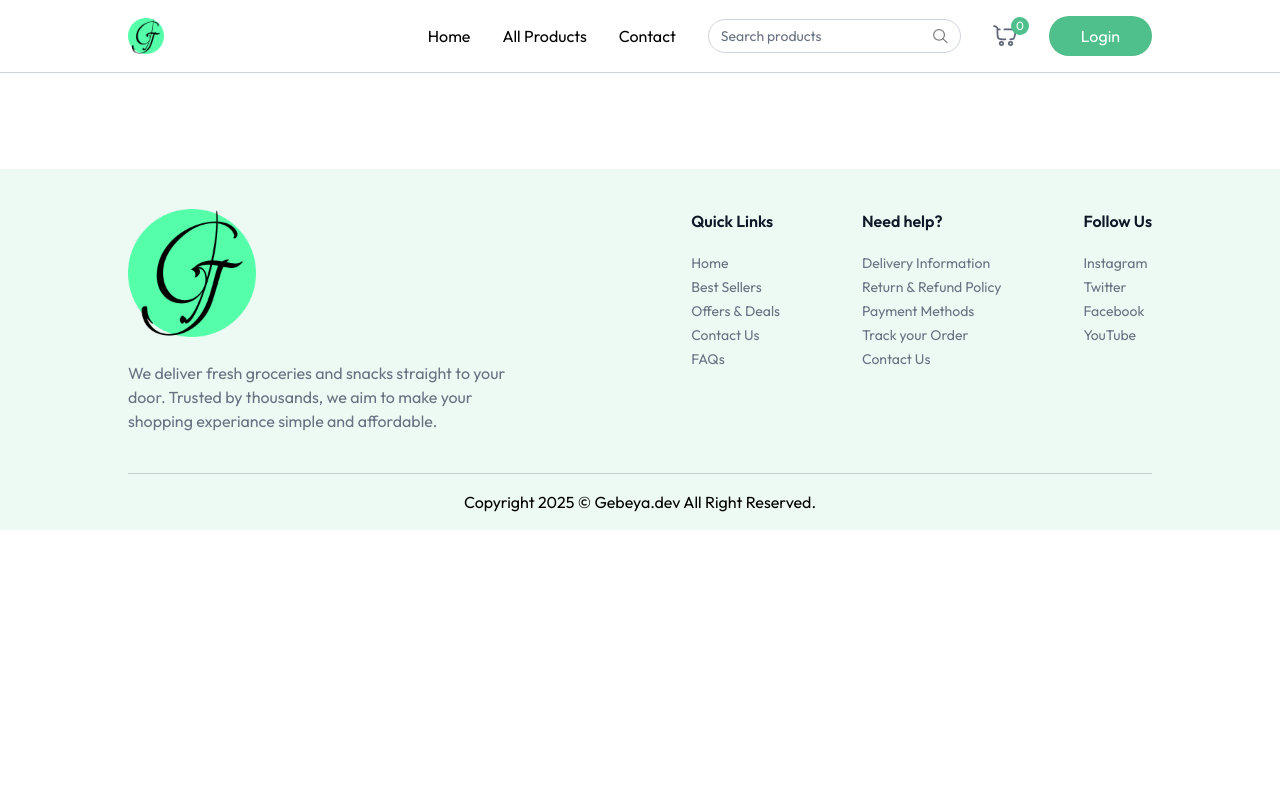
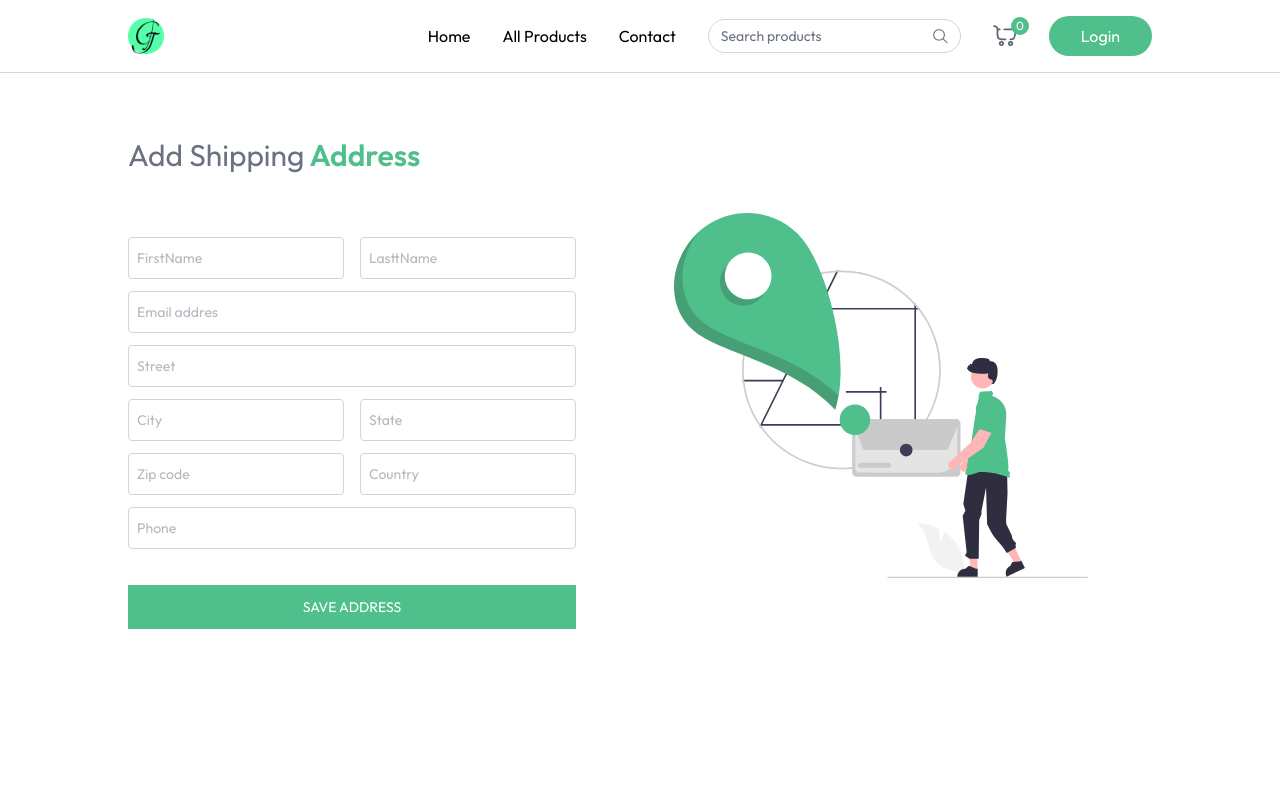
Before and after one commit to Tsedniya/Grocery-Delivery-Website, a React (Vite) app in the folder client/: page /add-address in a window 1280 px wide. Shown: the top 800 px of the page. Built offline with nearby package versions, Linux system fonts and the light colour scheme.

Commit message:
Frontend:orders

```diff
--- a/client/src/App.jsx
+++ b/client/src/App.jsx
@@ -10,6 +10,9 @@ import AllProducts from './pages/AllProducts';
 import ProductCatagory from './pages/ProductCatagory';
 import ProductDetails from './pages/ProductDetails';
 import Cart from './pages/Cart';
+import AddAddress from './pages/AddAddress';
+import MyOrders from './pages/MyOrders';
+
 const App = () => {
   const isSellerPath = useLocation().pathname.includes("seller");
   const {showUserLogin} = useAppContext()
@@ -27,6 +30,8 @@ const App = () => {
           <Route path='/products/:category' element={<ProductCatagory/>}/>
           <Route path='/products/:category/:id' element={<ProductDetails/>}/>
           <Route path='/cart' element={<Cart/>}/>
+          <Route path='/add-address' element={<AddAddress/>}/>
+          <Route path='/my-orders' element={<MyOrders/>}/>
 
         </Routes>
       </div>
--- a/client/src/pages/AddAddress.jsx
+++ b/client/src/pages/AddAddress.jsx
@@ -1,12 +1,91 @@
-import React from 'react'
+import {useState} from 'react'
+import { assets } from '../assets/assets'
 
-const inputField = (()=>(
-    <input type="text"/>
-))
+const InputField = ({ type, placeholder, name, handleChange, address }) => (
+  <input
+    className="w-full px-2 py-2.5 border border-gray-500/30 rounded outline-none
+               text-gray-500 focus:border-primary transition"
+    type={type}
+    placeholder={placeholder}
+    onChange={handleChange}
+    name={name}
+    value={address[name]}
+    required
+  />
+);
+
 
 const AddAddress = () => {
+
+  const[address, setAddress] = useState({
+    firstName:'',
+    lastName:'',
+    email:'',
+    street:'',
+    city:'',
+    state:'',
+    zipcode:'',
+    country:'',
+    phone:'',
+  })
+
+  const handleChange =(e)=>{
+    const {name,value} = e.target;
+    setAddress((prevAddress)=>({
+      ...prevAddress,
+      [name] :value,
+    }))
+  }
+
+
+   const onSubmitHandler = async (e)=>{
+    e.preventDefault();
+  }
   return (
-    <div>AddAddress</div>
+    <div className='mt-16 pb-16 '>
+        <p className='text-2xl md:text-3xl text-gray-500'>Add Shipping
+          <span className='font-semibold text-primary'> Address</span></p>
+        <div className='flex flex-col-reverse md:flex-row justify-between mt-10'>
+            <div className='flex-1 max-w-md'>
+              <form onSubmit={onSubmitHandler} className='space-y-3 mt-6 text-sm'>
+                <div className='grid grid-cols-2 gap-4'>
+                    <InputField handleChange={handleChange} address={address}
+                      name='first Name' type="text" placeholder="FirstName"/>
+                     <InputField handleChange={handleChange} address={address}
+                      name='last Name' type="text" placeholder="LasttName"/>
+                </div>
+                <InputField handleChange={handleChange} address={address} name='email'
+                type="email" placeholder="Email addres"/>
+                <InputField handleChange={handleChange} address={address} name='street'
+                 type="text" placeholder="Street" />
+                 <div className='grid grid-cols-2 gap-4'>
+                    <InputField handleChange={handleChange} address={address} name='city'
+                 type="text" placeholder="City" />
+                   <InputField handleChange={handleChange} address={address} name='state'
+                 type="text" placeholder="State" />
+                 </div>
+                 <div className='grid grid-cols-2 gap-4'>
+                    <InputField handleChange={handleChange} address={address} name='zip code'
+                 type="text" placeholder="Zip code" />
+                   <InputField handleChange={handleChange} address={address} name='country'
+                 type="text" placeholder="Country" />
+                 </div>
+
+
+                  <InputField handleChange={handleChange} address={address} name='Phone'
+                 type="text" placeholder="Phone" />
+                 <button className='w-full mt-6 bg-primary text-white py-3
+                      hover:bg-primary-dull transition cursor-pointer uppercase'>
+                        Save address
+                      </button>
+
+              </form>
+
+            </div>
+
+          <img className='md:mr-16 mb-16 md:mt-0' src={assets.add_address_iamge} alt="Add Address"/>
+        </div>
+    </div>
   )
 }
 
--- a/client/src/pages/Cart.jsx
+++ b/client/src/pages/Cart.jsx
@@ -7,7 +7,7 @@ const Cart = () => {
     const {products,currency,cartItems,removeFromCart, getCartCount,updateCartItem,navigate,getCartAmount} = useAppContext()
     const [cartArray, setCartArray] = useState([])
     const [addresses, setAddresses] = useState(dummyAddress)
-    const [showAddress, setShowAddresses] = useState(false)
+    const [showAddress, setShowAddress] = useState(false)
     const [selectedAddress, setSelectedAddress]= useState(dummyAddress[0])
     const [paymentOption, setPaymentOption] = useState("COD")
 
@@ -99,9 +99,9 @@ const Cart = () => {
                                 {addresses.map((address,index)=>(
                                     <p onClick={() => {setSelectedAddress(address); setShowAddress(false)}} className="text-gray-500 p-2 hover:bg-gray-100">
                                     {address.street},{address.city},
-                                    {address.state}, {address.country}                              </p>
+                                    {address.state}, {address.country}     </p>
                                 ))}
-                                <p onClick={() => setShowAddress(false)} className="text-primary text-center cursor-pointer p-2 hover:bg-primary/10">
+                                <p onClick={() => navigate("/add-address")} className="text-primary text-center cursor-pointer p-2 hover:bg-primary/10">
                                     Add address
                                 </p>
                             </div>
--- /dev/null
+++ b/client/src/pages/MyOrders.jsx
@@ -0,0 +1,38 @@
+import React, { useEffect, useState } from 'react'
+import { useAppContext } from '../context/AppContext'
+import { dummyOrders } from '../assets/assets'
+
+const MyOrders = () => {
+
+    const [myOrders,setMyOrders] = useState([])
+    const {currency} = useAppContext()
+
+    const fetchMyOrders = async ()=>{
+        setMyOrders(dummyOrders)
+    }
+    useEffect(()=>{
+        fetchMyOrders()
+    },[])
+
+
+  return (
+    <div className='mt-16 pb-16'>
+        <div className='flex flex-col items-end w-max mb-8'>
+            <p className='text-2xl font-medium uppercase'>MyOrders</p>
+            <div className='w-16 h-0.5 bg-primary rounded-full'></div>
+        </div>
+        {myOrders.map((order,index)=>
+          <div key={index} className='border border-gray-300 rounded-lg mb-10 p-4 py-5 max-w-4xl'>
+            <p className='flex justify-between md:items-center text-gray-400
+                      md:font-medium max-md:flex-col'>
+                <span>OrderId : { order._id}</span>
+                <span>Payment : {order.paymentType}</span>
+                <span>Total Amount : {currency}{order.amount}</span>
+            </p>
+          </div>)}
+
+    </div>
+  )
+}
+
+export default MyOrders
```
